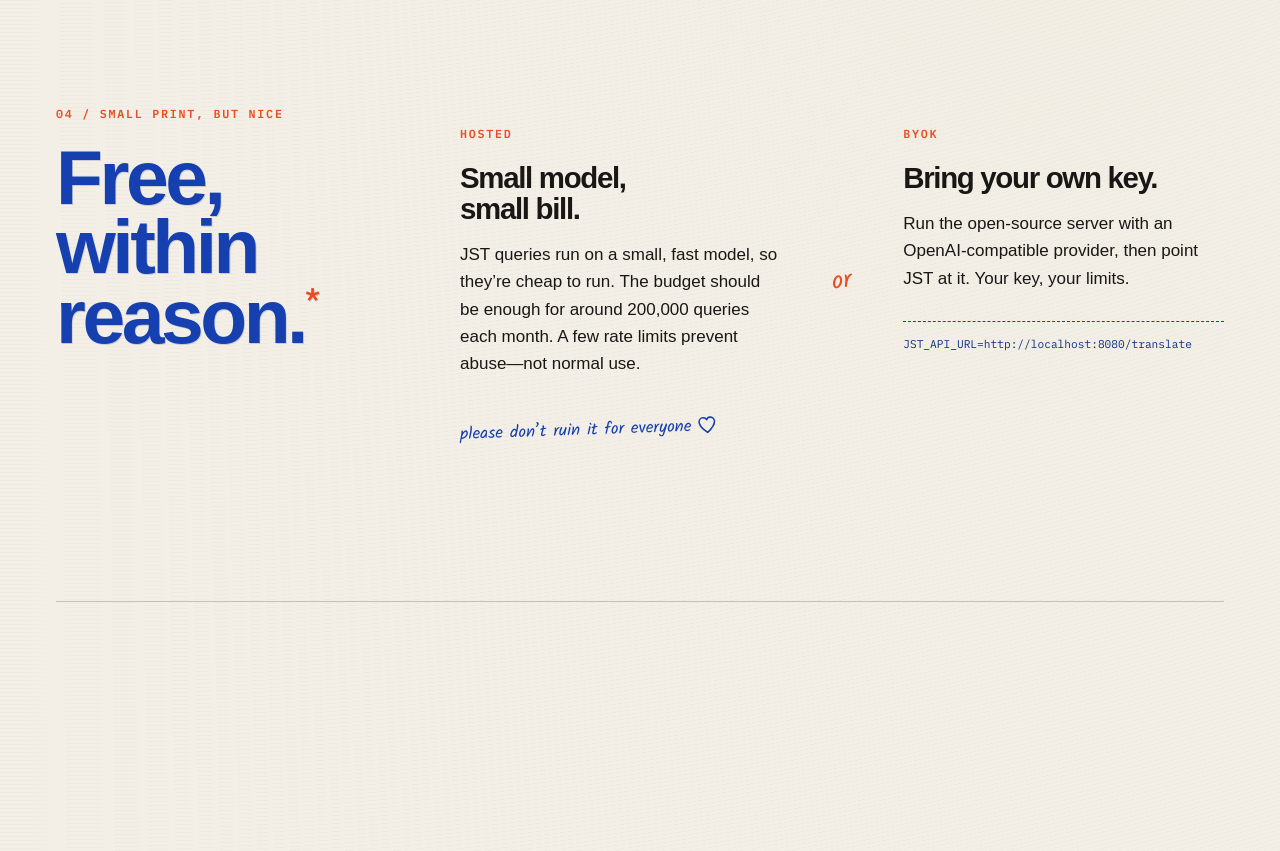
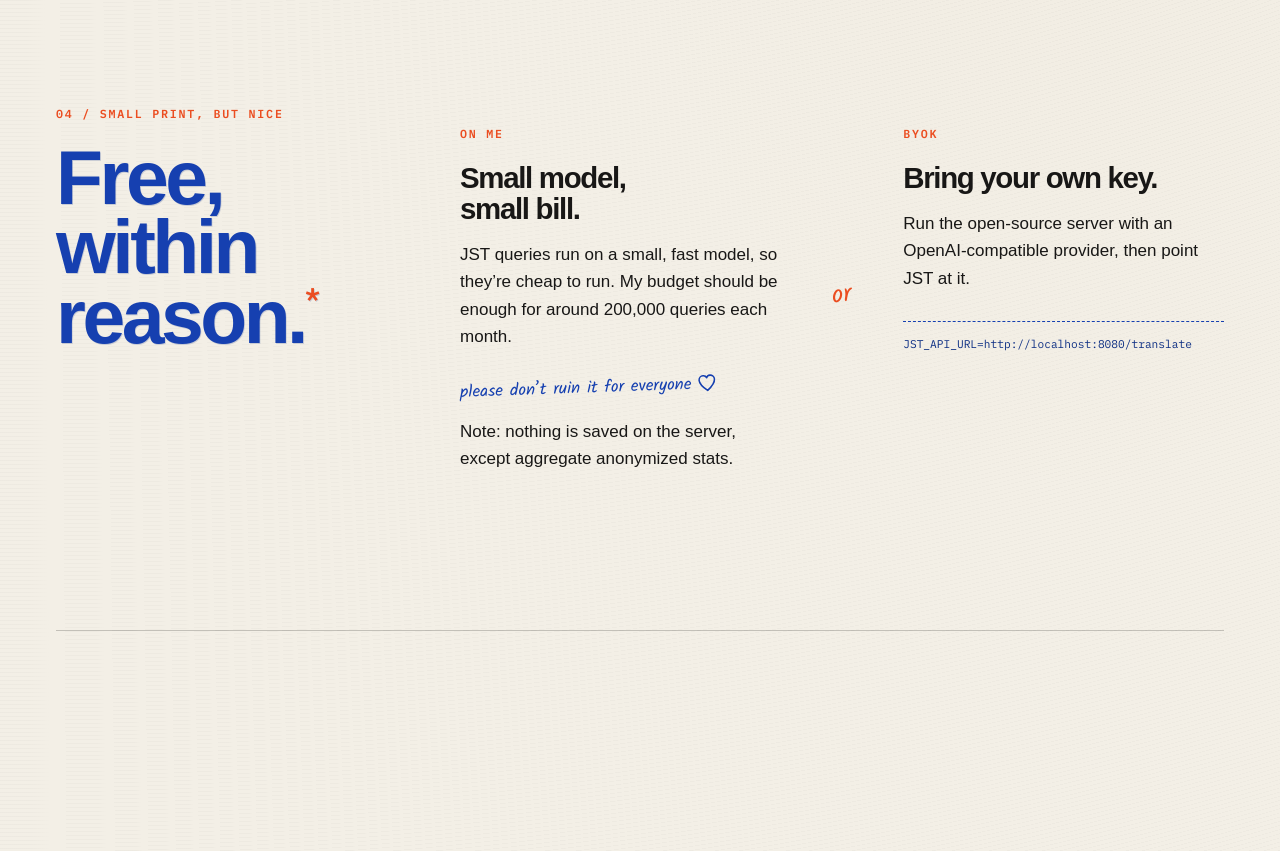
Before and after one commit to yoavf/jst, a plain HTML site: page docs/index.html in a window 1280 px wide. Shown: the part 3560-4411 px from the top of the page. Drawn offline with Linux system fonts and the light colour scheme; no server answers; a web font is replaced by a local one.

Commit message:
Refine hosting copy

```diff
--- a/docs/index.html
+++ b/docs/index.html
@@ -186,10 +186,11 @@
           </div>
 
           <div class="usage-option usage-option--hosted">
-            <p class="option-label">Hosted</p>
+            <p class="option-label">On me</p>
             <h3>Small model,<br />small bill.</h3>
-            <p>JST queries run on a small, fast model, so they’re cheap to run. The budget should be enough for around 200,000 queries each month. A few rate limits prevent abuse—not normal use.</p>
+            <p>JST queries run on a small, fast model, so they’re cheap to run. My budget should be enough for around 200,000 queries each month.</p>
             <p class="usage-note" aria-hidden="true">please don’t ruin it for everyone <span class="hand-heart"><svg viewBox="0 0 32 29" width="1em" height="1em" fill="none" stroke="currentColor" stroke-width="2" stroke-linecap="round" stroke-linejoin="round"><path d="M14.5 2.5c-3 0-5.5 2.5-5.5 5.5 0 6 10 14 10 14s10-8 10-14c0-3-2.5-5.5-5.5-5.5-2 0-4 1.5-4.5 3-.5-1.5-2.5-3-4.5-3z" transform="translate(1,1) rotate(-5,16,14)"/></svg></span></p>
+            <p>Note: nothing is saved on the server, except aggregate anonymized stats.</p>
           </div>
 
           <span class="or-mark" aria-hidden="true">or</span>
@@ -197,10 +198,9 @@
           <div class="usage-option usage-option--byok">
             <p class="option-label">BYOK</p>
             <h3>Bring your own key.</h3>
-            <p>Run the open-source server with an OpenAI-compatible provider, then point JST at it. Your key, your limits.</p>
+            <p>Run the open-source server with an OpenAI-compatible provider, then point JST at it.</p>
             <code>JST_API_URL=http://localhost:8080/translate</code>
           </div>
-
         </div>
       </section>
 
--- a/docs/styles.css
+++ b/docs/styles.css
@@ -808,7 +808,7 @@ h3 {
 }
 
 .usage-note {
-  margin-top: 2rem;
+  margin-top: 1rem;
   color: var(--blue);
   font-family: "Kalam", cursive;
   transform: rotate(-2deg);
```
